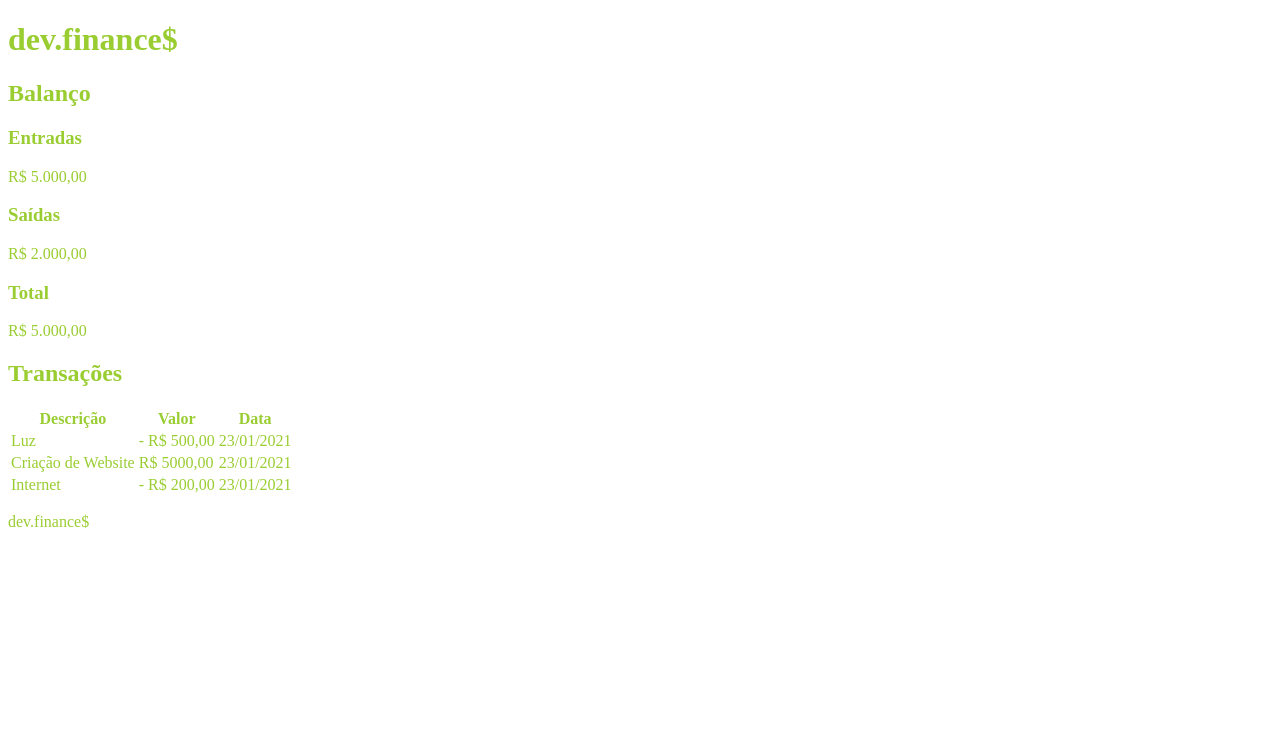
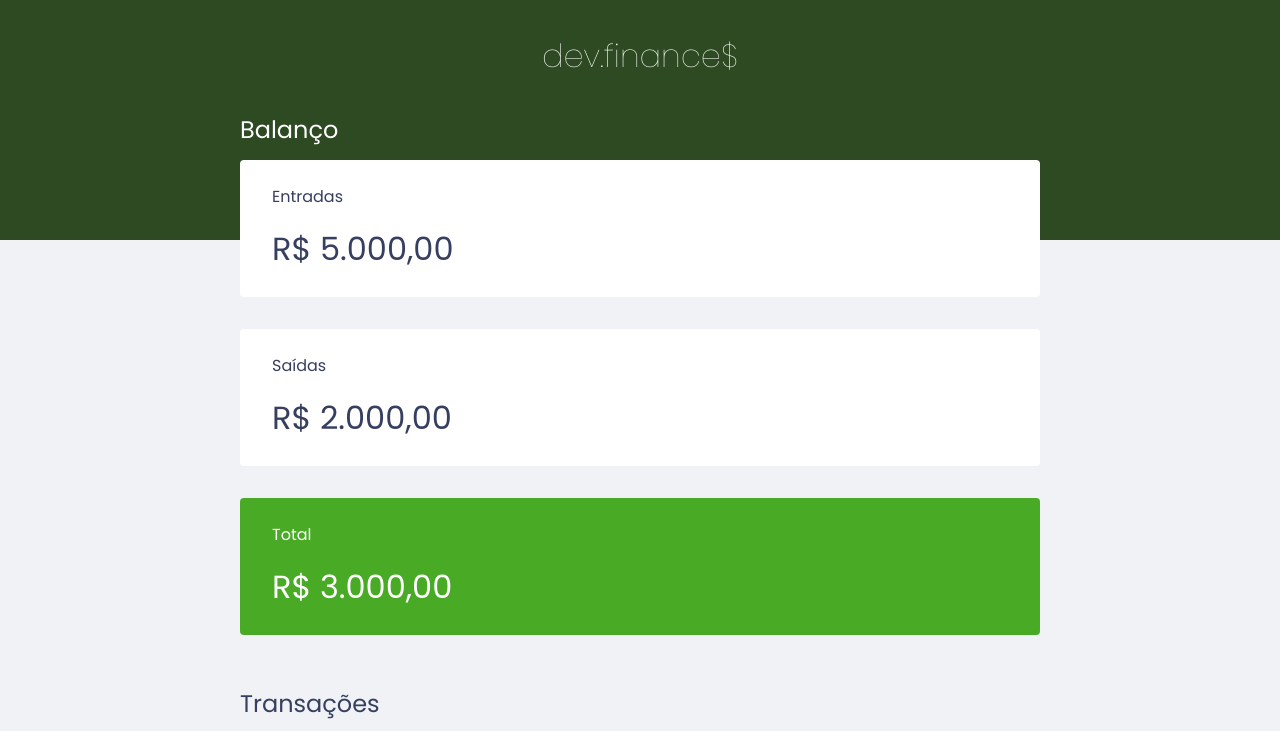
Before and after one commit to WellSantoss/dev.finances, a plain HTML site: page index.html in a window 1280 px wide. Shown: the top 731 px of the page. Drawn offline with Linux system fonts and the light colour scheme.

Commit message:
Estilizações iniciais

```diff
--- a/index.html
+++ b/index.html
@@ -6,13 +6,18 @@
     <meta name="viewport" content="width=device-width, initial-scale=1.0" />
     <title>dev.finance$</title>
     <link rel="stylesheet" href="./style.css" />
+    <link rel="preconnect" href="https://fonts.gstatic.com" />
+    <link
+      href="https://fonts.googleapis.com/css2?family=Poppins:ital,wght@0,100;0,400;0,700;1,100;1,400;1,700&display=swap"
+      rel="stylesheet"
+    />
   </head>
   <body>
-    <head>
+    <header>
       <h1 id="logo">dev.finance$</h1>
-    </head>
+    </header>
 
-    <main>
+    <main class="container">
       <section id="balance">
         <h2>Balanço</h2>
 
@@ -26,9 +31,9 @@
           <p>R$ 2.000,00</p>
         </div>
 
-        <div class="card">
+        <div class="card total">
           <h3>Total</h3>
-          <p>R$ 5.000,00</p>
+          <p>R$ 3.000,00</p>
         </div>
       </section>
 
@@ -46,28 +51,28 @@
 
           <tbody>
             <tr>
-              <td>Luz</td>
-              <td>- R$ 500,00</td>
-              <td>23/01/2021</td>
+              <td class="description">Luz</td>
+              <td class="expense">- R$ 500,00</td>
+              <td class="date">23/01/2021</td>
             </tr>
 
             <tr>
-              <td>Criação de Website</td>
-              <td>R$ 5000,00</td>
-              <td>23/01/2021</td>
+              <td class="description">Criação de Website</td>
+              <td class="income">R$ 5000,00</td>
+              <td class="date">23/01/2021</td>
             </tr>
 
             <tr>
-              <td>Internet</td>
-              <td>- R$ 200,00</td>
-              <td>23/01/2021</td>
+              <td class="description">Internet</td>
+              <td class="expense">- R$ 200,00</td>
+              <td class="date">23/01/2021</td>
             </tr>
           </tbody>
         </table>
       </section>
     </main>
 
-    <footer>
+    <footer class="container">
       <p>dev.finance$</p>
     </footer>
   </body>
--- a/style.css
+++ b/style.css
@@ -1,3 +1,131 @@
+/* Geral */
+:root {
+  --color-dark-blue: #363f5f;
+}
+
 * {
-  color: yellowgreen;
+  margin: 0;
+  padding: 0;
+  box-sizing: border-box;
 }
+
+body {
+  background: #f0f2f5;
+  font-family: "Poppins", sans-serif;
+}
+
+.container {
+  width: min(90vw, 800px);
+  margin: auto;
+}
+
+h2 {
+  margin: 3.2rem 0 0.8rem 0;
+  color: var(--color-dark-blue);
+  font-weight: 400;
+}
+
+/* Header */
+header {
+  background: #2d4a22;
+  padding: 2rem 0 10rem;
+  text-align: center;
+}
+
+header h1#logo {
+  color: #fff;
+  font-weight: 100;
+}
+
+/* Balance */
+#balance {
+  margin-top: -8rem;
+}
+
+#balance h2 {
+  margin-top: 0;
+  color: #fff;
+}
+
+/* Cards */
+.card {
+  background-color: #fff;
+  padding: 1.5rem 2rem;
+  border-radius: 0.25rem;
+  margin-bottom: 2rem;
+  color: var(--color-dark-blue);
+}
+
+.card h3 {
+  font-size: 1rem;
+  font-weight: 400;
+}
+
+.card p {
+  font-size: 2rem;
+  line-height: 3rem;
+  margin-top: 1rem;
+}
+
+.card.total {
+  background-color: #49aa26;
+  color: #fff;
+}
+
+/* Transactions */
+#data-table {
+  width: 100%;
+  border-spacing: 0 0.5rem;
+  color: #969cb3;
+}
+
+#data-table thead tr th:first-child,
+#data-table tbody tr td:first-child {
+  border-radius: 0.25rem 0 0 0.25rem;
+}
+
+#data-table thead tr th:last-child,
+#data-table tbody tr td:last-child {
+  border-radius: 0 0.25rem 0.25rem 0;
+}
+
+#data-table th {
+  background-color: #fff;
+  font-weight: 400;
+  padding: 1rem 2rem;
+  text-align: left;
+}
+
+#data-table tbody tr {
+  opacity: 0.7;
+}
+
+#data-table tbody tr:hover {
+  opacity: 1;
+}
+
+#data-table tbody td {
+  background-color: #fff;
+  padding: 1rem 2rem;
+}
+
+#data-table td.description {
+  color: var(--color-dark-blue);
+}
+
+#data-table td.income {
+  color: #12a454;
+  padding-left: 45px;
+}
+
+#data-table td.expense {
+  color: #e9292f;
+}
+
+/* Footer */
+footer {
+  text-align: center;
+  padding: 4rem 0 2rem;
+  color: var(--color-dark-blue);
+  opacity: 0.6;
+}
```
